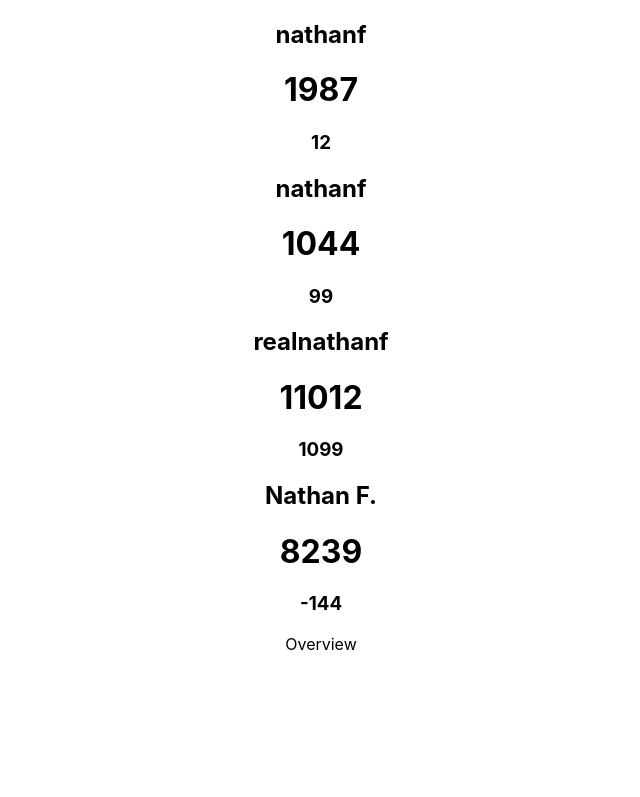
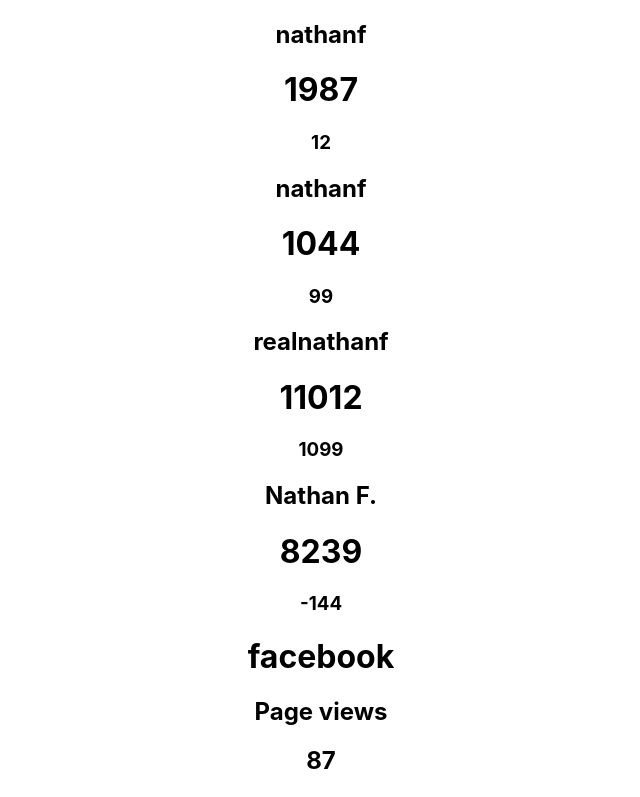
Before and after one commit to KacagoHollo/social-media-dashbord-react, a React (Create React App) app: page / in a window 1280 px wide. Shown: the top 797 px of the page, without its empty margins (319-959 px from the left). Built offline with nearby package versions, Linux system fonts and the light colour scheme.

Commit message:
Overview component is mapped

```diff
--- a/src/App.jsx
+++ b/src/App.jsx
@@ -16,9 +16,12 @@
       ))} */}
 
       {data.platforms.map((platform, i) => (
-        <Social platform={platform}/>
+        <Social platform={platform} key={i}/>
       ))}
-     <Overview/>
+      {data.events.map((event, i) => (
+        <Overview event={event} key={i}/>
+      ))
+      }
     </div>
   );
 }
--- a/src/components/Overview.jsx
+++ b/src/components/Overview.jsx
@@ -1,8 +1,17 @@
 import React from 'react'
 
-function Overview() {
+function Overview({event}) {
   return (
-    <div>Overview</div>
+    <div>
+        <div>
+          <h1>{event.platform}</h1>
+          <h2>{event.type}</h2>
+          <h2>{event.amount}</h2>
+          <p>{event.modifier}</p>
+        </div>
+
+
+      </div>
   )
 }
 
```
